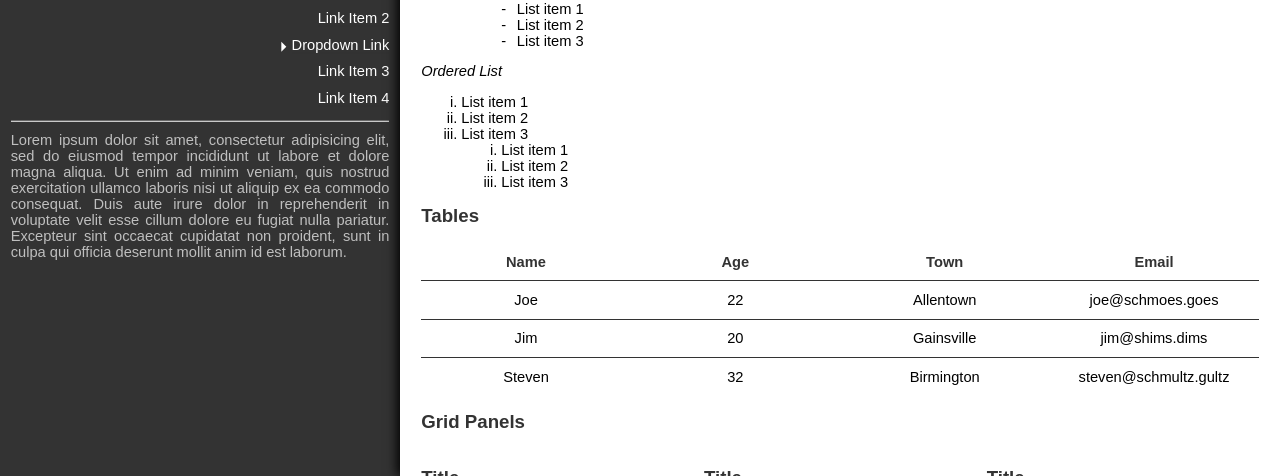
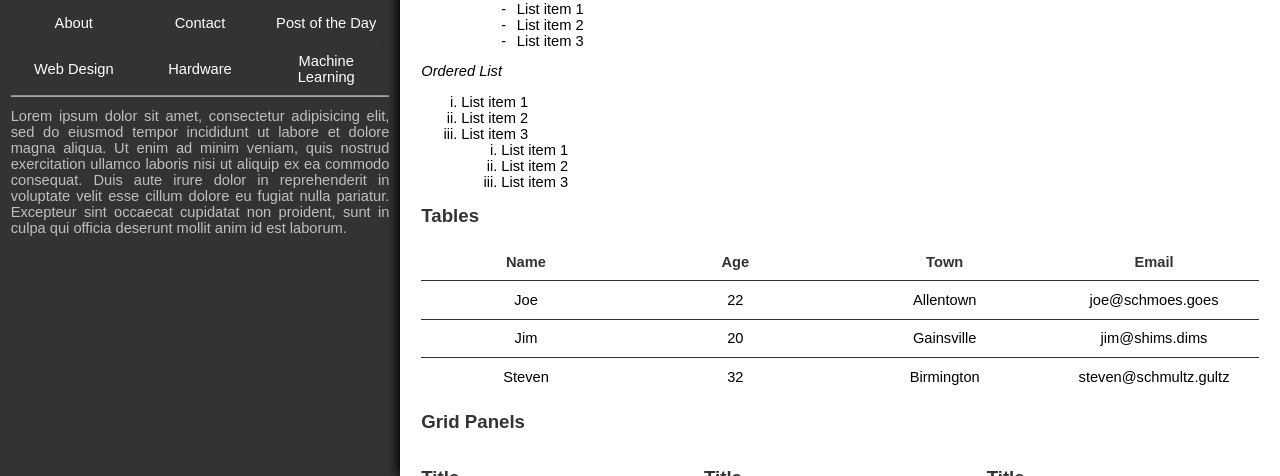
Before and after one commit to andydevs/backwhite, a website: page index.html in a window 1280 px wide. Shown: the part 324-800 px from the top of the page. Drawn offline with Linux system fonts and the light colour scheme; files that its build step writes are made by us from their sources; files whose address does not match are found by name.

Commit message:
Using tables for back menu links... I think it looks more elegant

```diff
--- a/coffee/index.coffee
+++ b/coffee/index.coffee
@@ -17,7 +17,7 @@ $ ->
         $('.bw-toggle').toggleClass 'active'
 
     # Fix table lengths
-    $('table').each ->
+    $('.bw-front nptable').each ->
         # Find longest
         longest = $(this)
             .find 'th,td'
--- a/docs/backwhite.js
+++ b/docs/backwhite.js
@@ -19,7 +19,7 @@
       return $('.bw-toggle').toggleClass('active');
     });
     // Fix table lengths
-    return $('table').each(function() {
+    return $('.bw-front nptable').each(function() {
       var canvas, ctx, font, length, longest;
       // Find longest
       longest = $(this).find('th,td').map(function() {
--- a/index.html
+++ b/index.html
@@ -21,20 +21,18 @@
                     <input type="text" name="q" placeholder="Search...">
                     <button type="submit">Search</button>
                 </form>
-                <ul class="bw-links">
-                    <li><a href="#">Link Item 1</a></li>
-                    <li><a href="#">Link Item 2</a></li>
-                    <li class="bw-dropdown">
-                        <a href="#" class="bw-dropdown-link">Dropdown Link</a>
-                        <ul class="bw-dropdown-list">
-                            <li><a href="#">Dropdown Item 1</a></li>
-                            <li><a href="#">Dropdown Item 2</a></li>
-                            <li><a href="#">Dropdown Item 3</a></li>
-                        </ul>
-                    </li>
-                    <li><a href="#">Link Item 3</a></li>
-                    <li><a href="#">Link Item 4</a></li>
-                </ul>
+                <table class='bw-links'>
+                    <tr>
+                        <td><a class='bw-link' href='#'>About</a></td>
+                        <td><a class='bw-link' href='#'>Contact</a></td>
+                        <td><a class='bw-link' href='#'>Post of the Day</a></td>
+                    </tr>
+                    <tr>
+                        <td><a class='bw-link' href='#'>Web Design</a></td>
+                        <td><a class='bw-link' href='#'>Hardware</a></td>
+                        <td><a class='bw-link' href='#'>Machine Learning</a></td>
+                    </tr>
+                </table>
                 <div class="bw-horiz-rule"></div>
                 <div class="bw-footer">
                     <p>Lorem ipsum dolor sit amet, consectetur adipisicing elit, sed do eiusmod tempor incididunt ut labore et dolore magna aliqua. Ut enim ad minim veniam, quis nostrud exercitation ullamco laboris nisi ut aliquip ex ea commodo consequat. Duis aute irure dolor in reprehenderit in voluptate velit esse cillum dolore eu fugiat nulla pariatur. Excepteur sint occaecat cupidatat non proident, sunt in culpa qui officia deserunt mollit anim id est laborum.</p>
--- a/scss/_back.scss
+++ b/scss/_back.scss
@@ -72,65 +72,10 @@
 
     // Links
     .bw-links {
-        // Link list item styling
-        li {
-            // Spacing
-            margin: 8pt 0pt;
-            @include on-mobile {
-                margin: 16pt 0pt;
-            };
-
-            // Remove bullet point
-            list-style: none;
-            &:before {
-                padding: 0;
-                content: none;
-            }
-
-            // Link styling
-            > a {
-                // Make underline (as a border) appear on hover
-                text-decoration: none;
-                &:hover {
-                    border-bottom: 1px solid;
-                }
-
-                // Font size
-                font-size: $normal-font-size;
-                @include on-mobile {
-                    font-size: $medium-font-size-m;
-                };
-            }
-        }
-
-        // Dropdown styling
-        > li.bw-dropdown {
-            // Dropdown caret pointing sideways
-            > .bw-dropdown-link::before {
-                content:'';
-                position: absolute;
-                transform: translate(-$spacing-unit, 50%);
-                width: 0;
-                height: 0;
-                border-top: 5px solid transparent;
-                border-right: 5px solid transparent;
-                border-bottom: 5px solid transparent;
-                border-left: 5px solid $white-color;
-            }
-
-            // Dropdown caret pointing down
-            > .bw-dropdown-link.active::before {
-                transform: translate(-$spacing-unit*1.25, 75%);
-                border-top: 5px solid $white-color;
-                border-right: 5px solid transparent;
-                border-bottom: 5px solid transparent;
-                border-left: 5px solid transparent;
-            }
-
-            // Dropdown list is invisible to start
-            > .bw-dropdown-list {
-                display: none;
-                list-style: none;
+        a {
+            text-decoration: none;
+            &:hover {
+                border-bottom: 1px solid;
             }
         }
     }
```
Also changed, not shown: docs/index.html (+12 -14 lines), dist/css/backwhite.css, dist/js/backwhite.js, docs/backwhite.css, 2 other files.
